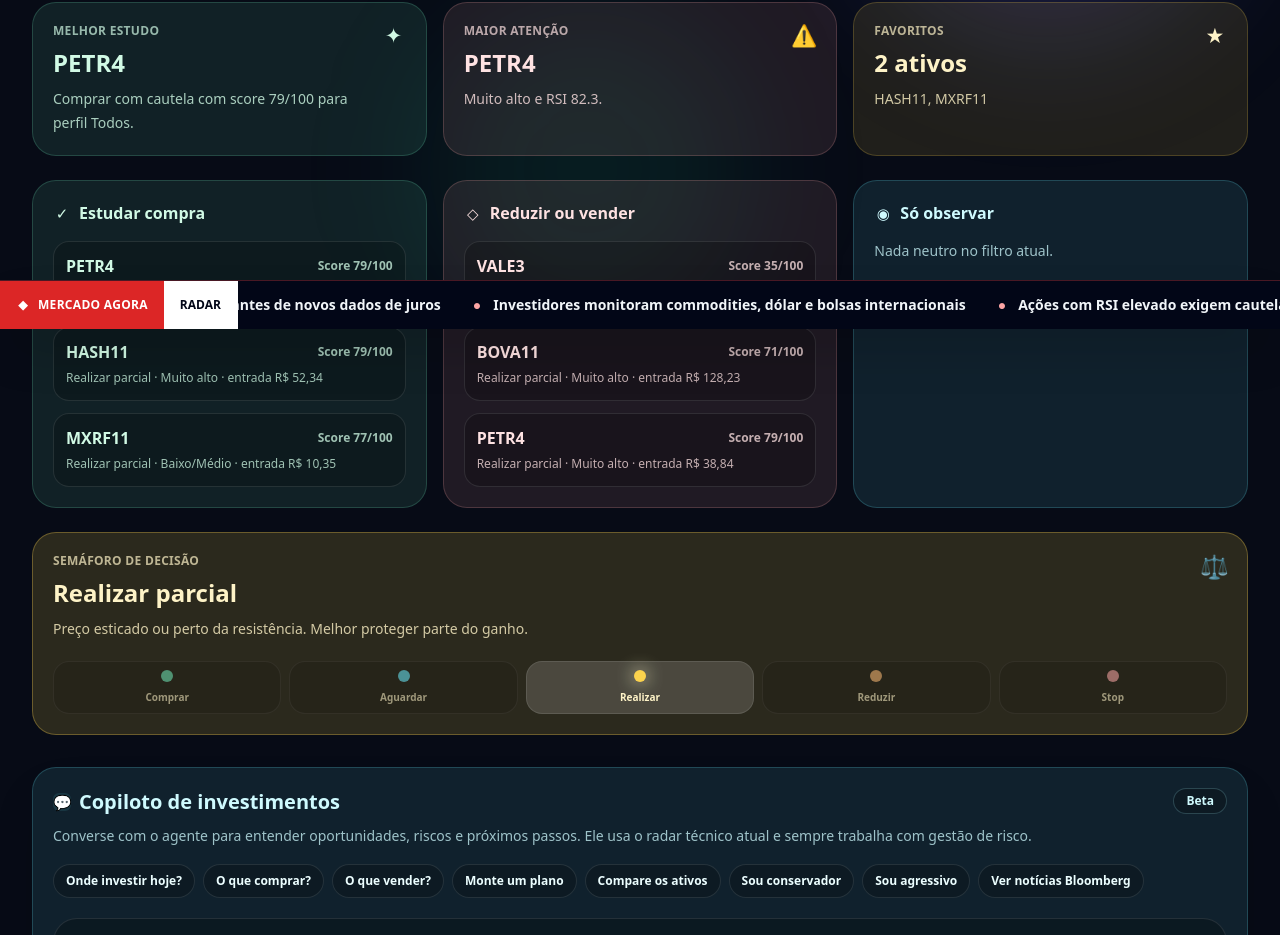
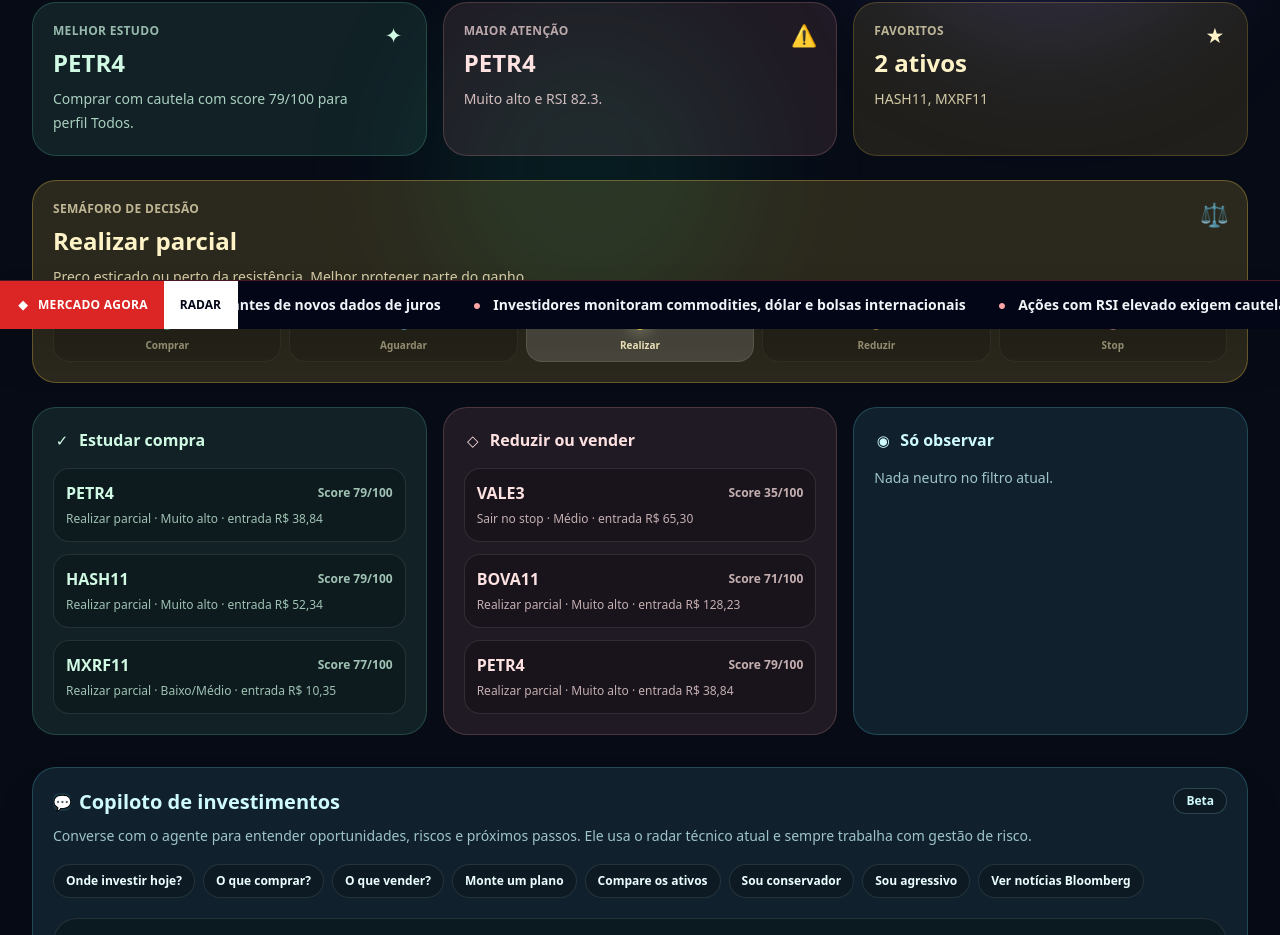
Before and after one commit to rdoratioto/Agente-trader, a React (Vite) app in the folder frontend/: page / in a window 1280 px wide. Shown: the part 471-1406 px from the top of the page. Built offline with nearby package versions, Linux system fonts and the light colour scheme; no server answers.

Commit message:
Move decision semaphore above trade ideas

```diff
--- a/frontend/src/App.jsx
+++ b/frontend/src/App.jsx
@@ -1613,14 +1613,14 @@
           <RadarSummaryCard icon="star" label="Favoritos" title={`${favoriteTickers.length} ativos`} detail={favoriteTickers.length ? favoriteTickers.join(", ") : "Nenhum favorito marcado ainda."} color="amber" />
         </section>
 
+        <section className="mt-6">
+          <DecisionSemaphore decision={safeSelectedAsset.decision} />
+        </section>
+
         <section className="mt-6 grid gap-4 lg:grid-cols-3">
           <TradeIdeaCard icon="check" title="Estudar compra" assets={buyCandidates} emptyText="Sem compra clara no radar agora." color="emerald" onAsk={handleChatPrompt} />
           <TradeIdeaCard icon="shield" title="Reduzir ou vender" assets={sellCandidates} emptyText="Nenhum ativo exigindo venda imediata pelo score." color="red" onAsk={handleChatPrompt} />
           <TradeIdeaCard icon="eye" title="Só observar" assets={watchCandidates} emptyText="Nada neutro no filtro atual." color="cyan" onAsk={handleChatPrompt} />
-        </section>
-
-        <section className="mt-6">
-          <DecisionSemaphore decision={safeSelectedAsset.decision} />
         </section>
 
         <section className="mt-8">
```
